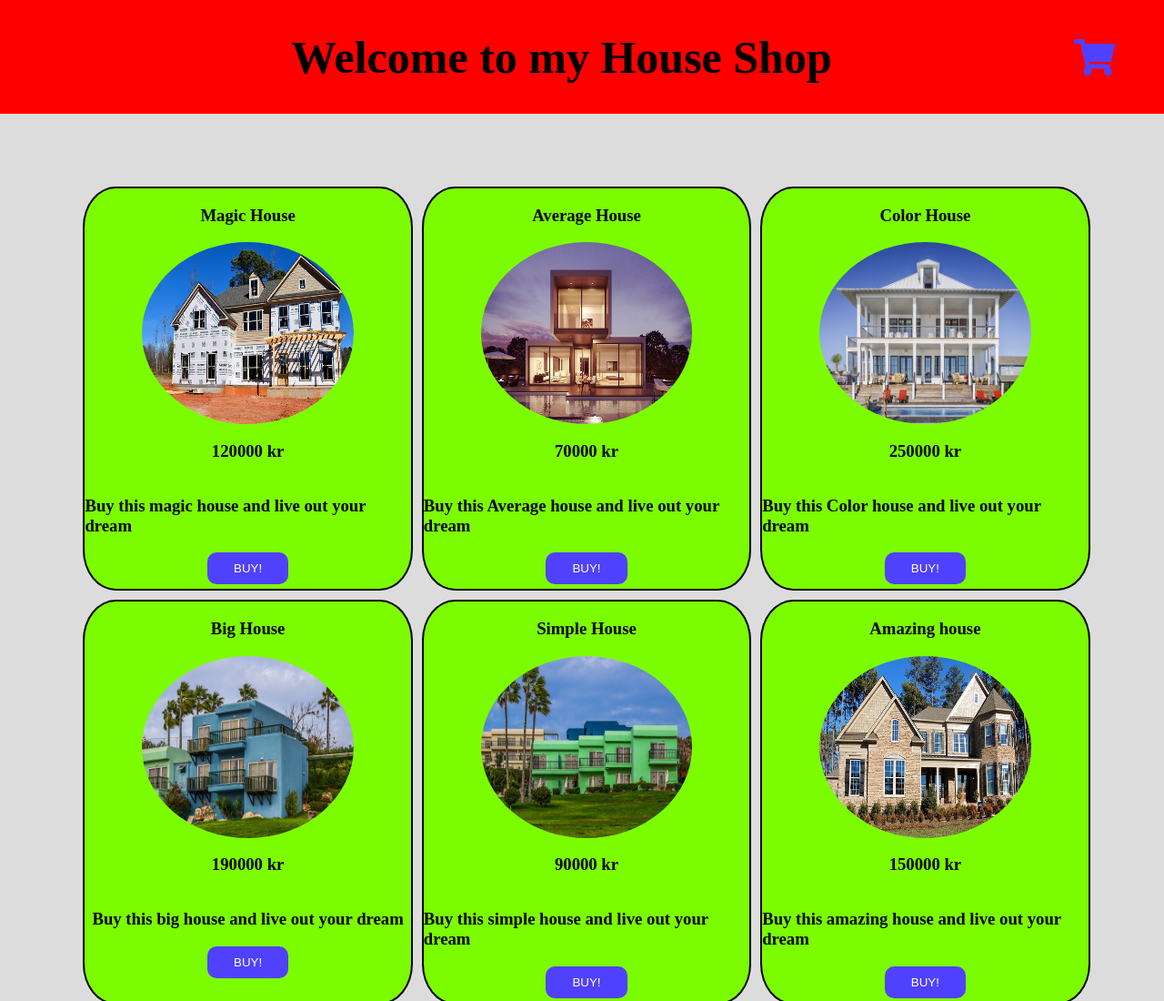
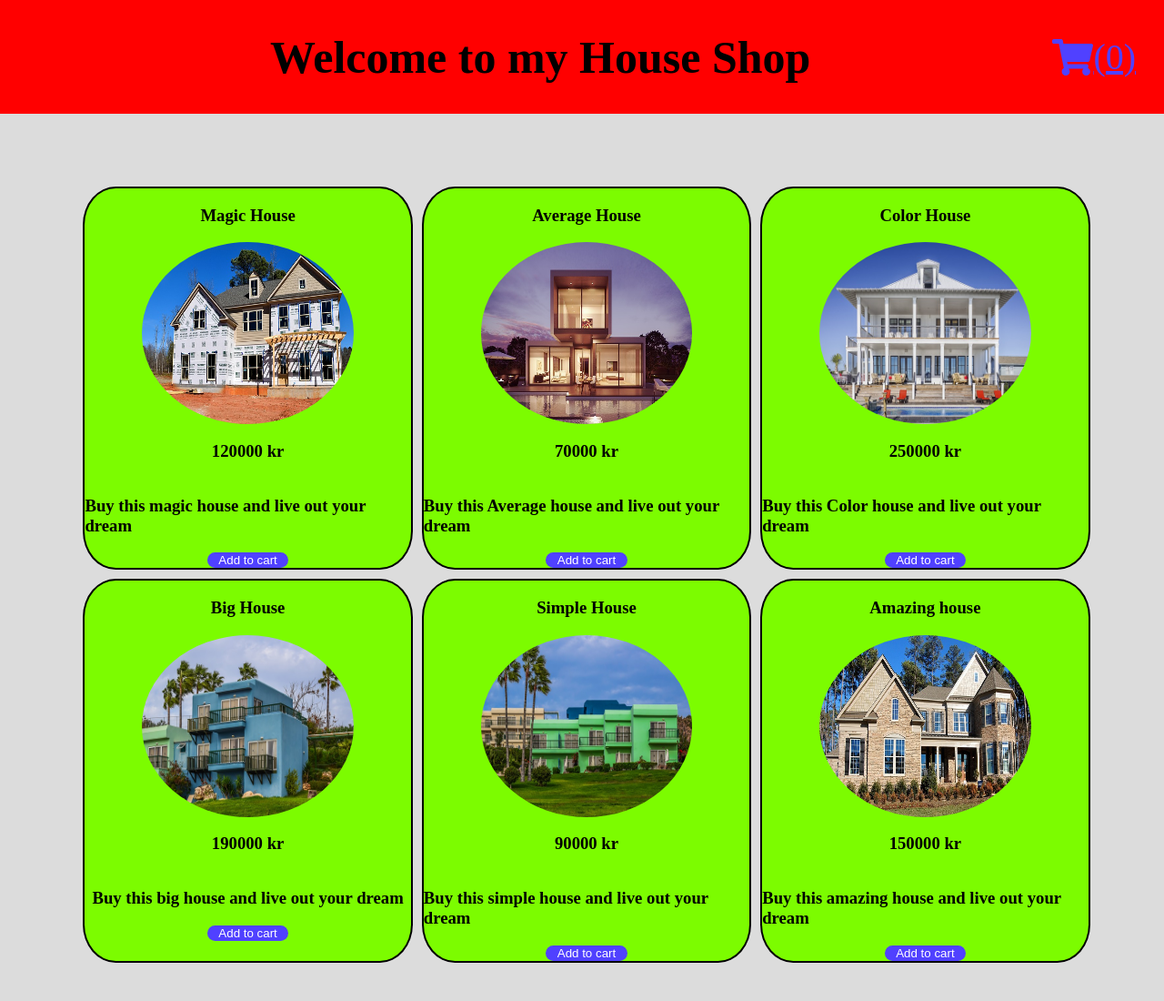
Before and after one commit to Humbug35/mandatory-gift-shop, a plain HTML site: page views/index.html in a window 1280 px wide. Shown: the top 1100 px of the page at 91% size. After the commit the page ends 1068 px from the top, so only its background shows below. Drawn offline with Linux system fonts and the light colour scheme.

Commit message:
First push on my new branch

```diff
--- a/script/index.js
+++ b/script/index.js
@@ -18,9 +18,13 @@ let houses = [{title: "Magic House", image: "../images/house-3123525_640.jpg", p
 
 
 for(let i of houses) {
-    document.getElementById("products").innerHTML += `<div class="myDivision"><h3>${i.title}</h3> <img src=' ${i.image}'/> <h3>${i.price} kr</h3> <h3>${i.description}</h3> <input type="button" value="BUY!"></div>`
-    console.log(i);
+    document.getElementById("products").innerHTML += `<div class="myDivision">
+    <h3>${i.title}</h3>
+    <img src=' ${i.image}'/>
+    <h3>${i.price} kr</h3> <h3>${i.description}</h3>
+    <button>Add to cart</button></div>`
 }
+
 
 /*
 let houseOne = {
--- a/views/index.html
+++ b/views/index.html
@@ -9,7 +9,7 @@
 <body>
 <header>
     <h1>Welcome to my House Shop</h1>
-    <a href="checkout.html" id="shoppingCarten"><i class="fas fa-shopping-cart"></i></a>
+    <a href="checkout.html" id="shoppingCarten"><i class="fas fa-shopping-cart"></i><span id="cartItems"> (0)</span></a>
 </header>
 
 <script type="text/javascript" src="../script/index.js"></script>
--- a/views/styl.css
+++ b/views/styl.css
@@ -46,7 +46,7 @@ img{
     border-radius: 50%;
     height: 25vh;
 }
-input[type=button]{
+button{
     background-color: #5041ff;
     color: white;
     width: 25%;
```
